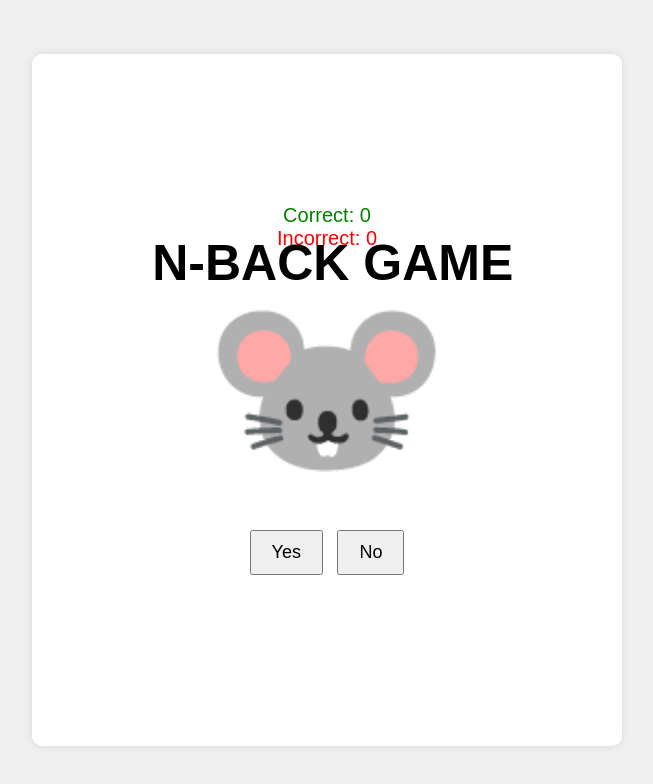
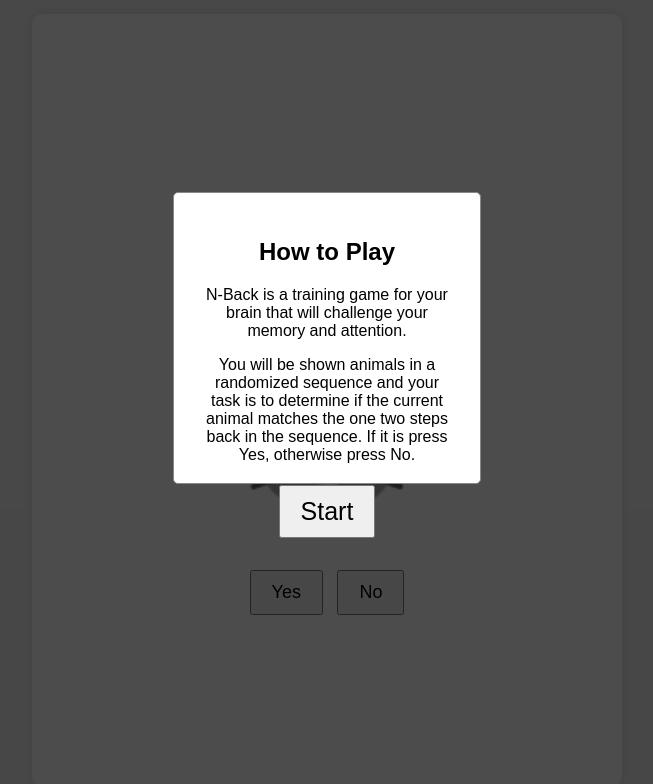
Before and after one commit to abastola0/SoftwareFoundations, a plain HTML site: page index.html in a window 1280 px wide. Shown: the whole page, without its empty margins (313-966 px from the left). Drawn offline with Linux system fonts and the light colour scheme.

Commit message:
added instructions pop up

```diff
--- a/index.html
+++ b/index.html
@@ -7,7 +7,20 @@
     <link rel="stylesheet" href="style.css">
 </head>
 <body>
+    <div id="instructions" class="instructions">
+        <div class="instructions-content">
+
+            <h2 class = "centered">How to Play</h2>
+            <p>N-Back is a training game for your brain that will challenge your memory and attention. </p>
+            </p>You will be shown animals in a randomized sequence and your task is to determine if the current animal matches the one two steps back in the sequence.
+                If it is press Yes, otherwise press No. </p>
+            <button class="close" onclick="closeInstructions()">Start</button>
+        </div>
+    </div>
+
     <div id="game-container">
+
+        <h1>N-BACK GAME</h1>
         <div id="correct-count">Correct: 0</div>
         <div id="incorrect-count">Incorrect: 0</div>
         <p id="char-display"></p>
--- a/script.js
+++ b/script.js
@@ -13,8 +13,6 @@ let record = {
     "correct": 0,
     "incorrect": 0
 }
-
-windowTitle.textContent = "N-BACK GAME"
 
 function getRandomChar() {
     //let randomIndex = Math.floor(Math.random() * characters.length);
@@ -65,3 +63,8 @@ function nextCharacter() {
 }
 
 nextCharacter(); // Start the game with the first character
+
+function closeInstructions() {
+    var modal = document.getElementById("instructions");
+    modal.style.display = "none";
+}
--- a/style.css
+++ b/style.css
@@ -51,3 +51,41 @@ button {
     font-size: 20px;
     color: red;
     }
+
+.instructions {
+    display: block;
+    position: fixed;
+    z-index: 1;
+    left: 0;
+    top: 0;
+    width: 100%;
+    height: 100%;
+    background-color: rgba(0, 0, 0, 0.7);
+    white-space: normal;
+    overflow: hidden; /* or overflow: auto; */
+}
+
+.instructions-content {
+    font-size: auto;
+    background-color: #fff;
+    margin: 15% auto;
+    padding: 25px;
+    border: 1px solid #888;
+    border-radius: 5px;
+    width: 20%; /* Adjust the width percentage as needed */
+    height: 30%; /* Adjust the height percentage as needed */
+    position: relative;
+    text-align: center;
+    font-family: "Arial";
+}
+
+.close {
+    top: 10px;
+    right: 10px;
+    font-size: 25px;
+    cursor: pointer;
+}
+
+.centered {
+    text-align: center;
+}
```
